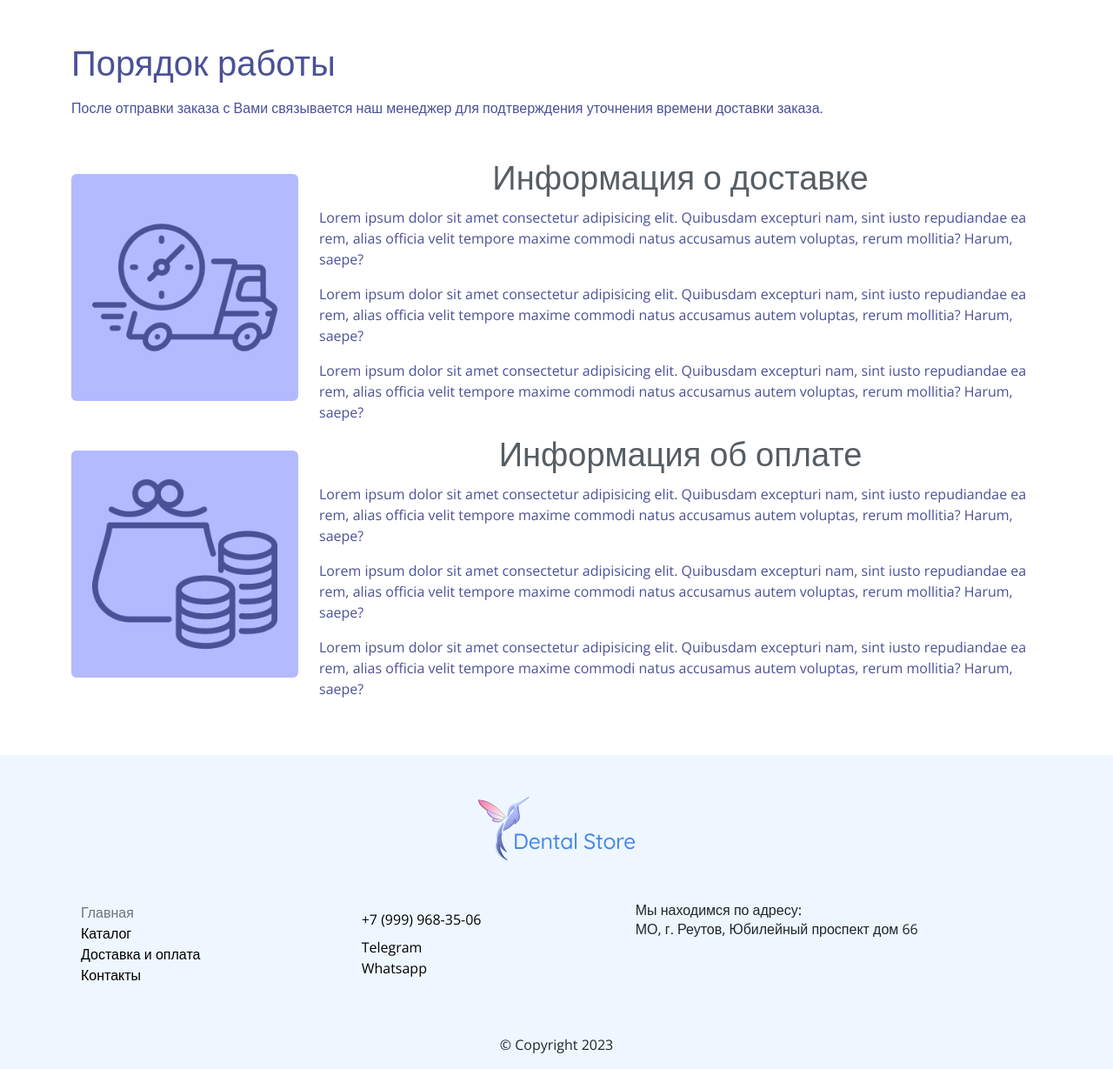
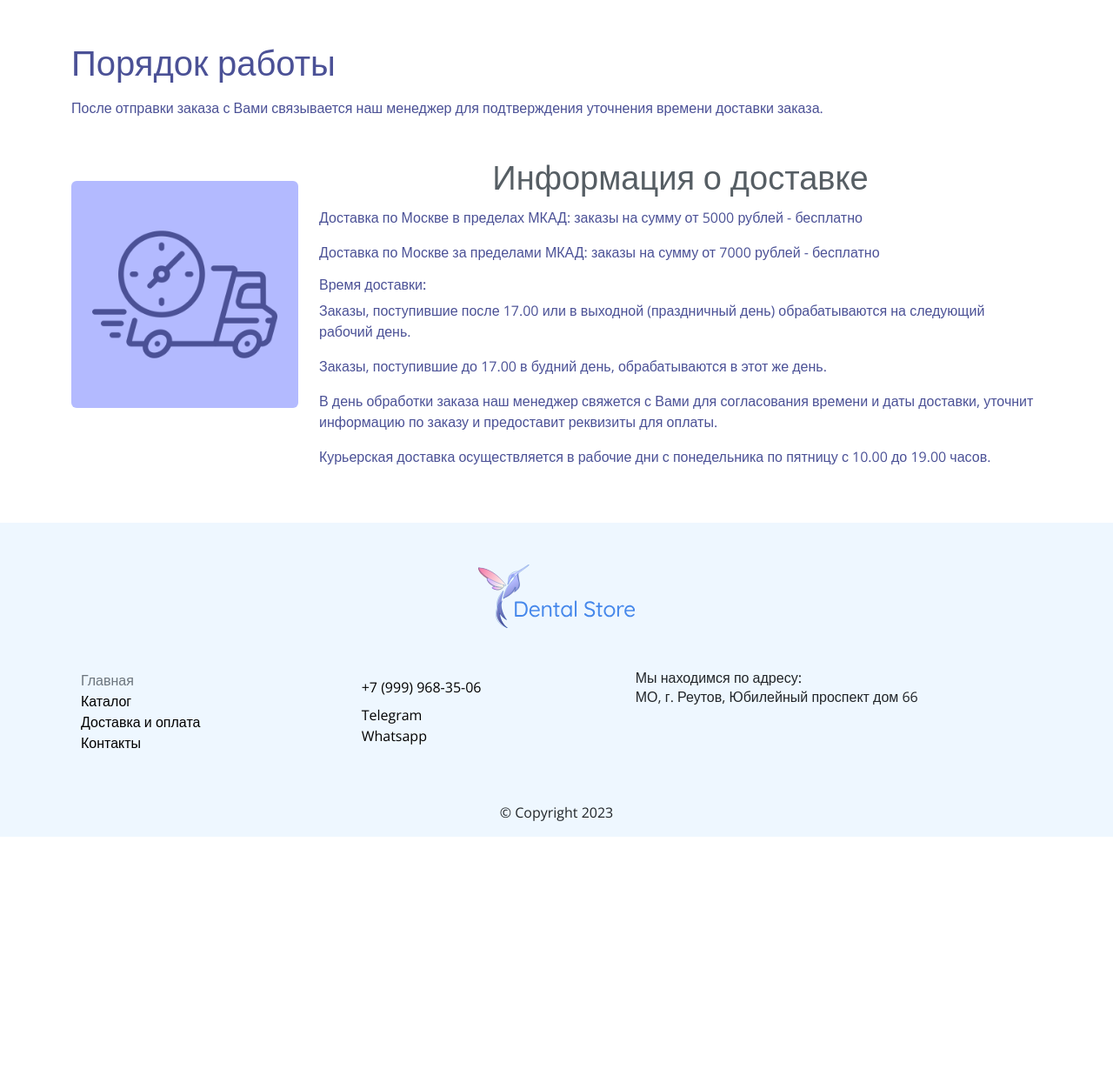
Before and after one commit to a-krasilskaya/dentalstore, a Django app: page /delivery/ in a window 1280 px wide. Shown: the part 106-1335 px from the top of the page at 87% size. After the commit the page ends 1068 px from the top, so only its background shows below. Run offline with Django 4.2, Linux system fonts and the light colour scheme; some libraries are stand-ins or nearby versions.

Commit message:
Add text delivery

```diff
--- a/dentalstore/app/templates/app/delivery.html
+++ b/dentalstore/app/templates/app/delivery.html
@@ -13,49 +13,45 @@
                     <p>После отправки заказа с Вами связывается наш менеджер для подтверждения уточнения времени доставки заказа.</p>
                 </div>
                 <div class="row">
-                    <div class="col-3 my-3 d-none d-md-block">
+                    <div class="col-3 my-4 d-none d-md-block">
                         <div class="img-wrapper p-4 rounded">
                             <img src="{% static '/app/images/fast-delivery.png' %}" alt="Доставка" class="img-fluid">
                         </div>
                     </div>
                     <div class="col-md-9">
                         <h2 class="h2-title h2 mb-3">Информация о доставке</h2>
-                        <p>Lorem ipsum dolor sit amet consectetur adipisicing elit. Quibusdam excepturi nam,
-                            sint iusto repudiandae ea rem, alias officia velit tempore maxime commodi natus accusamus autem
-                            voluptas, rerum mollitia? Harum, saepe?
+                        <p>Доставка по Москве в пределах МКАД: заказы на сумму от 5000 рублей - бесплатно</p>
+                        <p>Доставка по Москве за пределами МКАД: заказы на сумму от 7000 рублей - бесплатно</p>
+                        <h6>Время доставки:</h6>
+                        <p>Заказы, поступившие после 17.00 или в выходной (праздничный день) обрабатываются на следующий рабочий день.
                         </p>
-                        <p>Lorem ipsum dolor sit amet consectetur adipisicing elit. Quibusdam excepturi nam,
-                            sint iusto repudiandae ea rem, alias officia velit tempore maxime commodi natus accusamus autem
-                            voluptas, rerum mollitia? Harum, saepe?
-                        </p>
-                        <p>Lorem ipsum dolor sit amet consectetur adipisicing elit. Quibusdam excepturi nam,
-                            sint iusto repudiandae ea rem, alias officia velit tempore maxime commodi natus accusamus autem
-                            voluptas, rerum mollitia? Harum, saepe?
-                        </p>
+                        <p>Заказы, поступившие до 17.00 в будний день, обрабатываются в этот же день.</p>
+                        <p>В день обработки заказа наш менеджер свяжется с Вами для согласования времени и даты доставки, уточнит информацию по заказу и предоставит реквизиты для оплаты.</p>
+                        <p>Курьерская доставка осуществляется в рабочие дни с понедельника по пятницу с 10.00 до 19.00 часов.</p>
                     </div>
                 </div>
-                <div class="row">
-                    <div class="col-3 my-3 d-none d-md-block">
-                        <div class="img-wrapper p-4 rounded">
-                            <img src="{% static '/app/images/money.png' %}" alt="Оплата" class="img-fluid">
-                        </div>
-                    </div>
-                    <div class="col-md-9">
-                        <h2 class="h2-title h2 mb-3">Информация об оплате</h2>
-                        <p>Lorem ipsum dolor sit amet consectetur adipisicing elit. Quibusdam excepturi nam, sint iusto
-                            repudiandae ea rem, alias officia velit tempore maxime commodi natus accusamus autem voluptas,
-                            rerum mollitia? Harum, saepe?
-                        </p>
-                        <p>Lorem ipsum dolor sit amet consectetur adipisicing elit. Quibusdam excepturi nam,
-                            sint iusto repudiandae ea rem, alias officia velit tempore maxime commodi natus accusamus autem
-                            voluptas, rerum mollitia? Harum, saepe?
-                        </p>
-                        <p>Lorem ipsum dolor sit amet consectetur adipisicing elit. Quibusdam excepturi nam,
-                            sint iusto repudiandae ea rem, alias officia velit tempore maxime commodi natus accusamus autem
-                            voluptas, rerum mollitia? Harum, saepe?
-                        </p>
-                    </div>
-                </div>
+<!--                <div class="row">-->
+<!--                    <div class="col-3 my-4 d-none d-md-block">-->
+<!--                        <div class="img-wrapper p-4 rounded">-->
+<!--                            <img src="{% static '/app/images/money.png' %}" alt="Оплата" class="img-fluid">-->
+<!--                        </div>-->
+<!--                    </div>-->
+<!--                    <div class="col-md-9">-->
+<!--                        <h2 class="h2-title h2 mb-3">Информация об оплате</h2>-->
+<!--                        <p>Lorem ipsum dolor sit amet consectetur adipisicing elit. Quibusdam excepturi nam, sint iusto-->
+<!--                            repudiandae ea rem, alias officia velit tempore maxime commodi natus accusamus autem voluptas,-->
+<!--                            rerum mollitia? Harum, saepe?-->
+<!--                        </p>-->
+<!--                        <p>Lorem ipsum dolor sit amet consectetur adipisicing elit. Quibusdam excepturi nam,-->
+<!--                            sint iusto repudiandae ea rem, alias officia velit tempore maxime commodi natus accusamus autem-->
+<!--                            voluptas, rerum mollitia? Harum, saepe?-->
+<!--                        </p>-->
+<!--                        <p>Lorem ipsum dolor sit amet consectetur adipisicing elit. Quibusdam excepturi nam,-->
+<!--                            sint iusto repudiandae ea rem, alias officia velit tempore maxime commodi natus accusamus autem-->
+<!--                            voluptas, rerum mollitia? Harum, saepe?-->
+<!--                        </p>-->
+<!--                    </div>-->
+<!--                </div>-->
             </div>
         </div>
     </div>
```
Also changed, not shown: dentalstore/app/static/app/js/main.js (+17 -0 lines).
